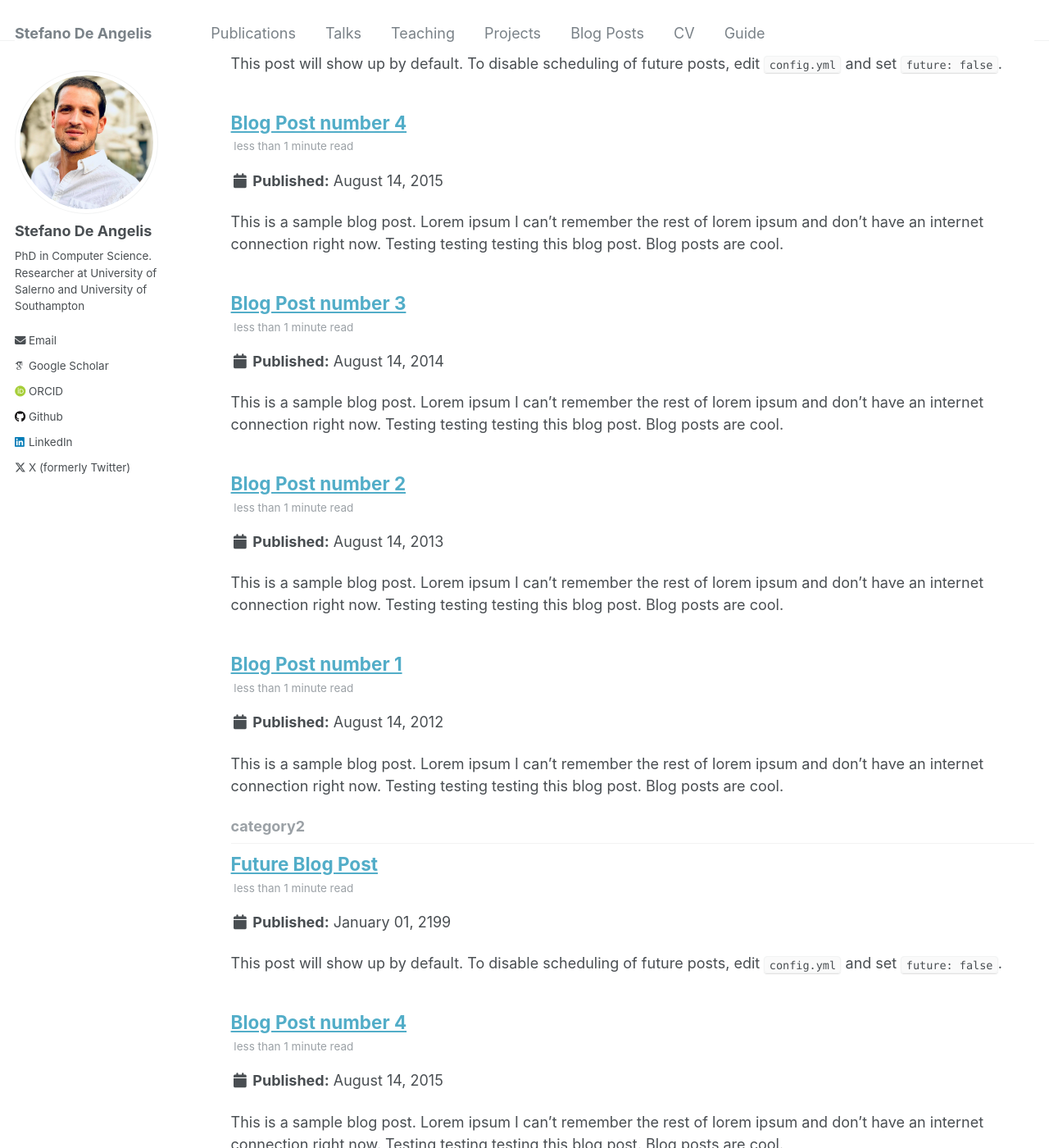
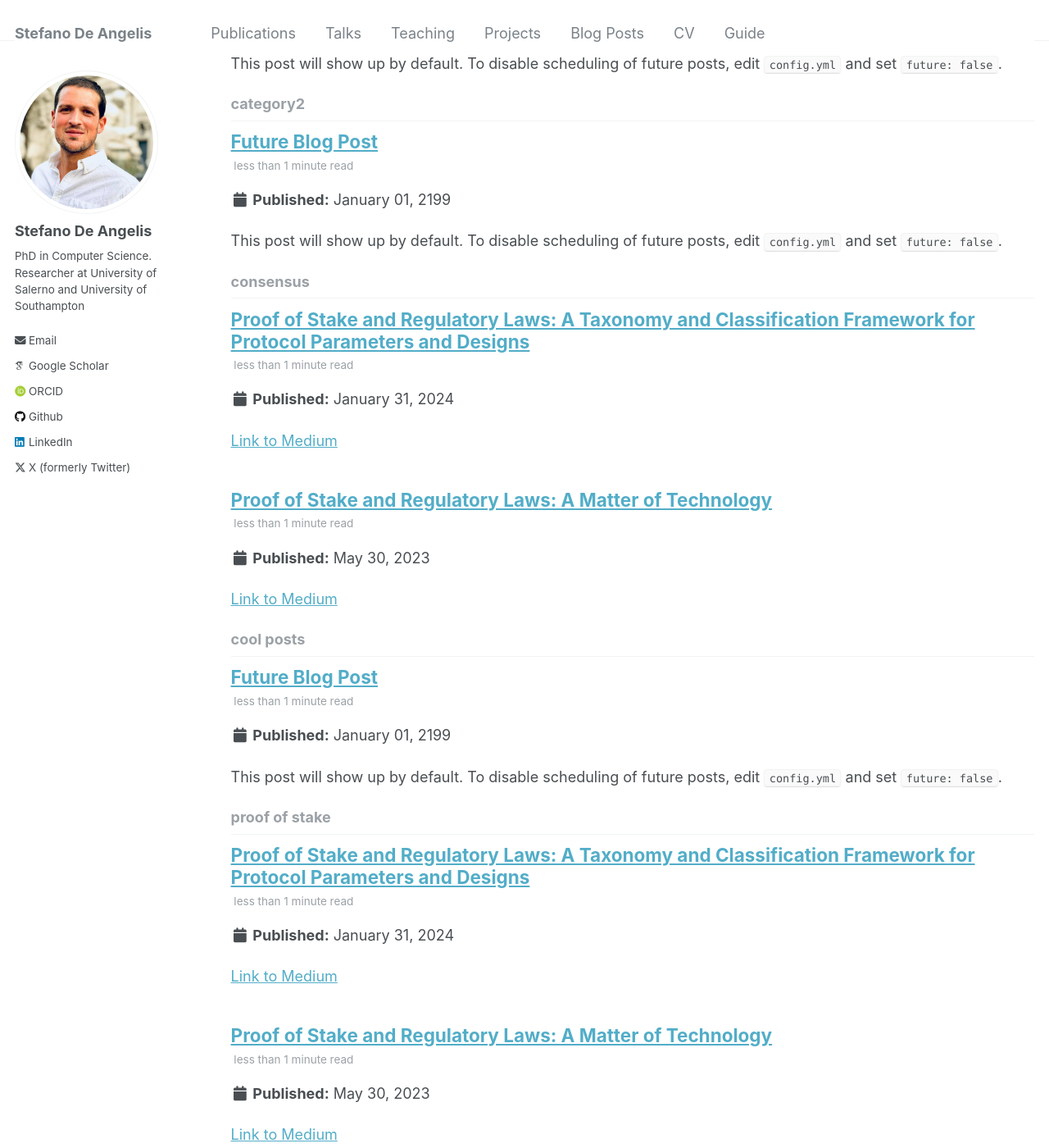
Before and after one commit to deanstef/deanstef.github.io, a Jekyll site: the page built from _pages/tag-archive.html, in a window 1280 px wide and 1400 px high, scrolled down 240 px. Shown: the whole window at 82% size. Built offline with Jekyll 4.4.1, drawn with Linux system fonts in a browser that asks for light colours; some web fonts are replaced; some of the changed text lies outside the part shown.

Commit message:
projects and blogs

```diff
--- a/_config.yml
+++ b/_config.yml
@@ -77,7 +77,7 @@ author:
 teaser                   :  # filename of teaser fallback teaser image placed in /images/, .e.g. "500x300.png"
 breadcrumbs              : false # true, false (default)
 words_per_minute         : 160
-future                   : true
+future                   : false
 read_more                : "disabled" # if enabled, adds "Read more" links to excerpts
 talkmap_link             : false #change to true to add link to talkmap on talks page
 comments:
--- a/_data/navigation.yml
+++ b/_data/navigation.yml
@@ -10,7 +10,7 @@ main:
     url: /teaching/
 
   - title: "Projects"
-    url: /portfolio/
+    url: /projects/
 
   - title: "Blog Posts"
     url: /year-archive/
--- /dev/null
+++ b/_pages/projects.md
@@ -0,0 +1,48 @@
+---
+layout: archive
+title: "Projects"
+permalink: /projects/
+author_profile: true
+---
+
+Here a list of projects including open source software and open publications I have been involved.
+
+## Institutional
+
+- Bank of Italy [No. 26 Publication](https://www.bancaditalia.it/pubblicazioni/mercati-infrastrutture-e-sistemi-di-pagamento/approfondimenti/2022-026/index.html?com.dotmarketing.htmlpage.language=1) - Integrating DLTs with market infrastructures: analysis and proof-of-concept for secure DvP between TIPS and DLT platforms (Contributor)
+- Bank of Italy [Memorandum of understanding](https://www.bancaditalia.it/media/notizia/smart-contracts-memorandum-of-understanding-between-the-bank-of-italy-universit-cattolica-del-sacro-cuore-and-roma-tre-university/?com.dotmarketing.htmlpage.language=1) - Characteristics of Smart Contracts used in Distributed Ledger Technology. To appear. (contributor)
+
+## Algorand Projects
+
+### Employee loans lending and borrowing protocol
+
+Employee loans are exclusive financial services provided to employees of public institutions or private companies. Employee loans are low-risk instruments and are usually offered at low-interest rates. The employer takes charge of the loan repayment through agreed deductions on the borrower payslips. This application provides a decentralised, self-custodial, and permissionless protocol for employee loans on Algorand. An orchestration of smart contracts manages the loan lifecycle, including suitability checks, KYC, and payment schedules.
+
+[link to repo](https://github.com/deanstef/algorand-loan-dapp.git)
+
+### TorqueVAT: A Decentralized VAT Refund Application
+
+A decentralised application to manage TAX-free shopping in authorized merchants. The application leverages the Algorand blockchain to maintain an immutable and auditable ledger of tax-free transactions operated by authorised tourists and merchants. A smart contract keeps track of the accrued VAT and takes care of the re-payment upon receiving mutual approval between users and local authorities. This application has the potential to improve the current VAT refund process, remove long queues at airports, and mitigate the risk of fraud.
+
+🏅4th place at [Algorand Hack Finale](https://twitter.com/encodeclub/status/1448320803980861440?s=61&t=OBNqszNMppCLZYV6uBYhiw)
+
+[link to demo](https://youtu.be/WPVqxocZgG0?si=j4S34sAAAoyXDp6j&t=610), [link to repo](https://github.com/deanstef/TorqueVAT.git)
+
+### Tutorial: Build a private instance of Algorand in a testbed
+
+In this tutorial, I explain how to create a private Algorand network in a self-hosted testbed. This tutorial lays the ground for Algorand private networks and sidechains.
+
+[link to tutorial](https://developer.algorand.org/tutorials/create-private-instance-algorand-testbed/)
+
+### Algorand SmartASA reference implementation
+
+Implementation of the standard ARC-20 (SmartASA). It is a tokenization framework that combines Algorand's native assets (ASAs) with the composability and programmability of Algorand Smart Contracts. This reference implementation is the building block for Real World Assets tokenization on the Algorand blockchain.
+
+Co-authored with [Cosimo Bassi](https://github.com/cusma).
+
+[link to repo](https://github.com/algorandlabs/smart-asa).
+
+### Algorand Requests for Comments
+
+- [ARC-31](https://github.com/algorandfoundation/ARCs/pull/160) - Authentication with Algorand accounts (on hold)
+- [ARC-60](https://github.com/algorandfoundation/ARCs/pull/284) Algorand Wallet Structured Data Signing API
--- a/_posts/2012-08-14-blog-post-1.md
+++ /dev/null
@@ -1,20 +0,0 @@
----
-title: 'Blog Post number 1'
-date: 2012-08-14
-permalink: /posts/2012/08/blog-post-1/
-tags:
-  - cool posts
-  - category1
-  - category2
----
-
-This is a sample blog post. Lorem ipsum I can't remember the rest of lorem ipsum and don't have an internet connection right now. Testing testing testing this blog post. Blog posts are cool.
-
-Headings are cool
-======
-
-You can have many headings
-======
-
-Aren't headings cool?
-------
--- a/_posts/2013-08-14-blog-post-2.md
+++ /dev/null
@@ -1,20 +0,0 @@
----
-title: 'Blog Post number 2'
-date: 2013-08-14
-permalink: /posts/2013/08/blog-post-2/
-tags:
-  - cool posts
-  - category1
-  - category2
----
-
-This is a sample blog post. Lorem ipsum I can't remember the rest of lorem ipsum and don't have an internet connection right now. Testing testing testing this blog post. Blog posts are cool.
-
-Headings are cool
-======
-
-You can have many headings
-======
-
-Aren't headings cool?
-------
--- a/_posts/2014-08-14-blog-post-3.md
+++ /dev/null
@@ -1,20 +0,0 @@
----
-title: 'Blog Post number 3'
-date: 2014-08-14
-permalink: /posts/2014/08/blog-post-3/
-tags:
-  - cool posts
-  - category1
-  - category2
----
-
-This is a sample blog post. Lorem ipsum I can't remember the rest of lorem ipsum and don't have an internet connection right now. Testing testing testing this blog post. Blog posts are cool.
-
-Headings are cool
-======
-
-You can have many headings
-======
-
-Aren't headings cool?
-------
--- /dev/null
+++ b/_posts/2023-05-30-blog-post-pos1 copy.md
@@ -0,0 +1,11 @@
+---
+title: 'Proof of Stake and Regulatory Laws: A Taxonomy and Classification Framework for Protocol Parameters and Designs'
+date: 2024-01-31
+permalink: /posts/2024/01/pos2/
+tags:
+  - proof of stake
+  - regulation
+  - consensus
+---
+
+[Link to Medium](https://medium.com/@stefanodeangelis/proof-of-stake-and-regulatory-laws-a-taxonomy-and-classification-framework-for-protocol-parameters-71934f54d387)
--- /dev/null
+++ b/_posts/2023-05-30-blog-post-pos1.md
@@ -0,0 +1,11 @@
+---
+title: 'Proof of Stake and Regulatory Laws: A Matter of Technology'
+date: 2023-05-30
+permalink: /posts/2023/05/pos1/
+tags:
+  - proof of stake
+  - regulation
+  - consensus
+---
+
+[Link to Medium](https://medium.com/@stefanodeangelis/proof-of-stake-and-regulatory-laws-a-matter-of-technology-part-1-381909b49388)
```
Also changed, not shown: _pages/about.md (+0 -8 lines), _pages/non-menu-page.md (deleted, +0 -16 lines), _posts/2015-08-14-blog-post-4.md (deleted, +0 -20 lines).
